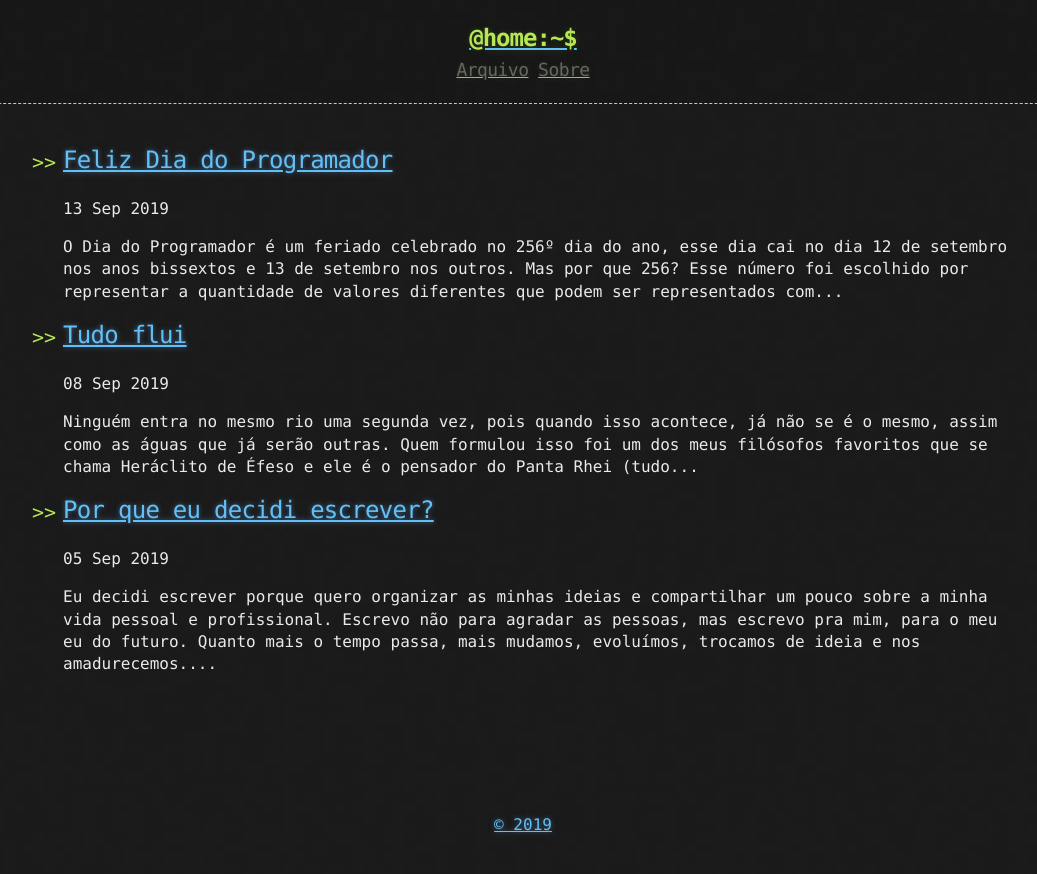
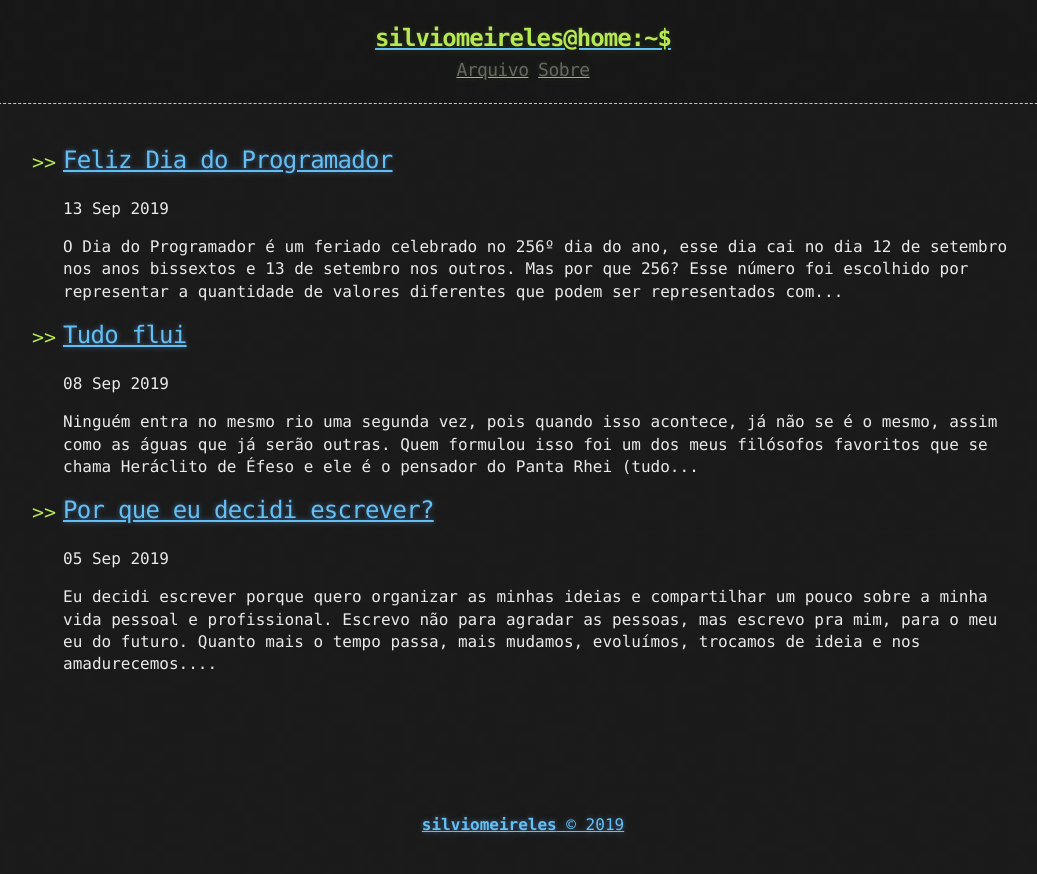
Before and after one commit to valdersonjr/valdersonjr.github.io, a Jekyll site: the page built from index.html, in a window 1280 px wide. Shown: the top 874 px of the page, without its empty margins (117-1154 px from the left). Built offline with Jekyll 4.4.1, drawn with Linux system fonts in a browser that asks for light colours; the list of posts is cut into pages by our own code; some of the changed lines change nothing that is shown.

Commit message:
Adding owner, year and Google Analytics again.

```diff
--- a/_config.yml
+++ b/_config.yml
@@ -25,3 +25,7 @@ plugins:
   - jekyll-seo-tag
   - jekyll-paginate
   - jekyll-sitemap
+
+owner : "silviomeireles"
+year : "2019"
+google_analytics: UA-147349907-1
```
